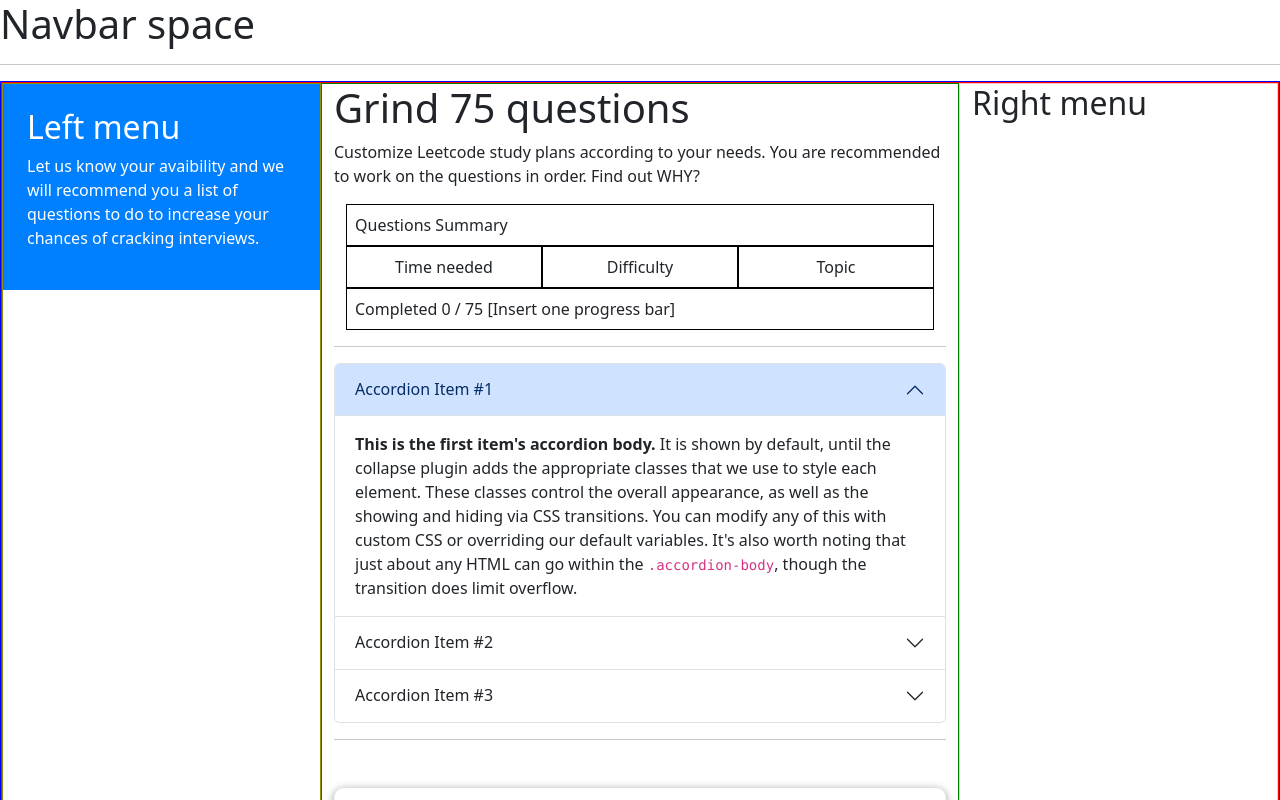
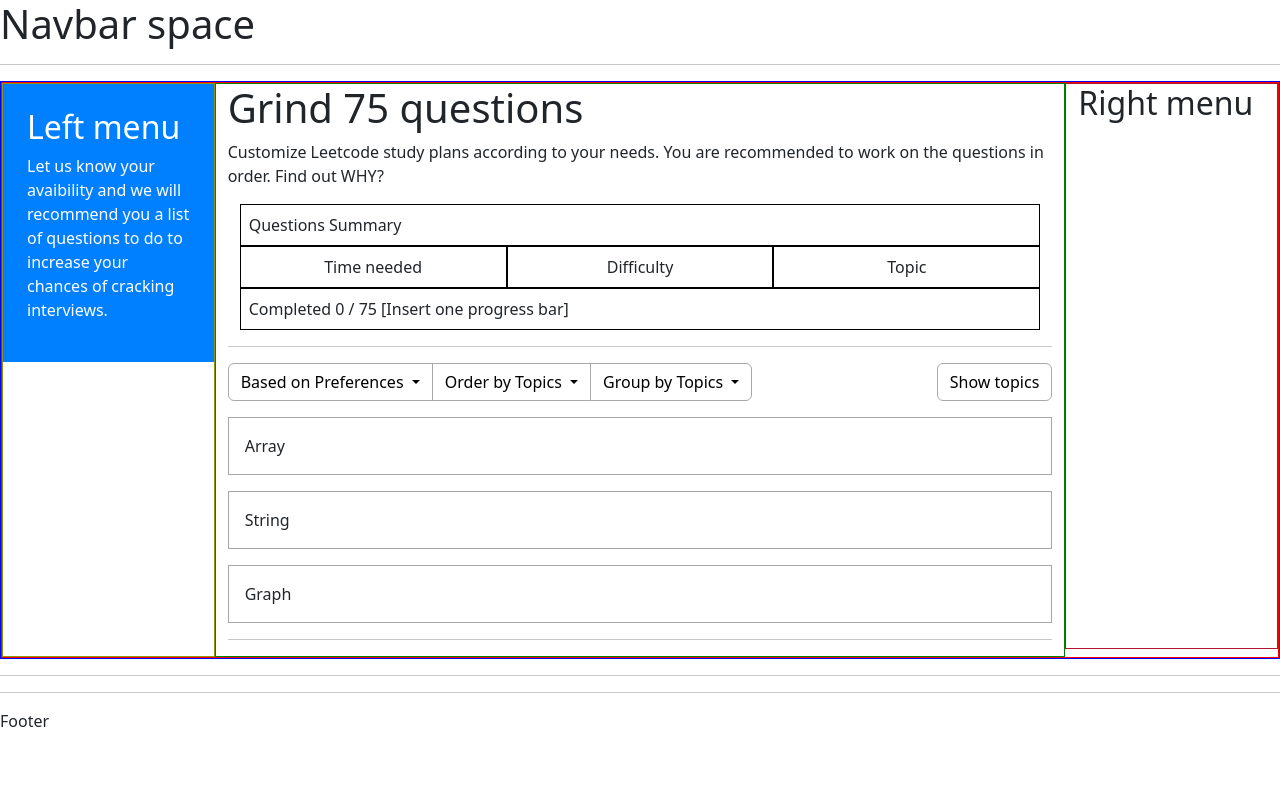
Before and after one commit to chiragsharmagithub/Interview_Prep_DSA, an Angular app: page /dsa in a window 1280 px wide. Shown: the top 800 px of the page. Built offline with nearby package versions, Linux system fonts and the light colour scheme; data requests are answered from the project's data file.

Commit message:
Added filter toolbar

```diff
--- a/angular.json
+++ b/angular.json
@@ -28,7 +28,9 @@
               "./node_modules/bootstrap/dist/css/bootstrap.min.css",
               "src/styles.css"
             ],
-            "scripts": [],
+            "scripts": [
+              "./node_modules/bootstrap/dist/js/bootstrap.bundle.min.js"
+            ],
             "server": "src/main.server.ts",
             "prerender": true,
             "ssr": {
--- a/src/app/questions-list/questions-list.component.css
+++ b/src/app/questions-list/questions-list.component.css
@@ -34,3 +34,18 @@
 .hard-class {
     color: red;
 }
+
+.card-design-1 {
+    border: 1px solid #a7a7a7;
+    cursor: pointer;
+}
+
+.bg-color-white {
+    background-color: white;
+    color: black;
+    border: 1px solid #a8a8a8;
+}
+
+dropdown-item {
+    cursor: pointer;
+}
--- a/src/app/questions-list/questions-list.component.html
+++ b/src/app/questions-list/questions-list.component.html
@@ -1,8 +1,9 @@
 <div class="container-fluid" style="border: 1px solid blue">
   <div class="row" style="border: 1px solid red">
     <div
-			class="col m-0 p-0 .left-menu-design"
-			style="border: 1px solid rgb(148, 148, 0)">
+      class="col-2 m-0 p-0 .left-menu-design"
+      style="border: 1px solid rgb(148, 148, 0)"
+    >
       <div class="p-4 left-menu-top-design">
         <h2>Left menu</h2>
         <p>
@@ -12,7 +13,7 @@
       </div>
     </div>
 
-		<div class="col-sm-6 mx-auto" style="border: 1px solid green">
+    <div class="col-sm-8 mx-auto" style="border: 1px solid green">
       <h1>Grind 75 questions</h1>
       <p>
         Customize Leetcode study plans according to your needs. You are
@@ -35,13 +36,11 @@
         </div>
       </div>
 
-
-
       <!-- Main stuff start -->
 
-		<hr>
+      <!-- <hr> -->
 
-			<div class="accordion" id="accordionPanelsStayOpenExample">
+      <!-- <div class="accordion" id="accordionPanelsStayOpenExample">
 		<div class="accordion-item">
 			<h2 class="accordion-header">
 			<button class="accordion-button" type="button" data-bs-toggle="collapse" data-bs-target="#panelsStayOpen-collapseOne" aria-expanded="true" aria-controls="panelsStayOpen-collapseOne">
@@ -78,14 +77,85 @@
 			</div>
 			</div>
 		</div>
-		</div>
+		</div> -->
 
-		<hr>
+      <hr />
 
       <!-- Testing zone start -->
 
+      <!-- Filters -->
+      <div>
+        <div class="btn-group" role="group" aria-label="Filter Questions">
+          <div class="btn-group" role="group">
+            <button
+              id="btnGroupDropdown1"
+              type="button"
+              class="btn btn-light dropdown-toggle bg-color-white"
+              data-bs-toggle="dropdown"
+              aria-expanded="false"
+            >
+              {{ showQuestionsOnPreference }}
+            </button>
+            <ul class="dropdown-menu" aria-labelledby="btnGroupDropdown1">
+              <li class="dropdown-item">Based on Preferences</li>
+              <li class="dropdown-item">View All Questions</li>
+            </ul>
+          </div>
+
+          <div class="btn-group" role="group">
+            <button
+              id="btnGroupDropdown2"
+              type="button"
+              class="btn btn-light dropdown-toggle bg-color-white"
+              data-bs-toggle="dropdown"
+              aria-expanded="false"
+            >
+              {{ questionsOrderByTopics }}
+            </button>
+            <ul class="dropdown-menu" aria-labelledby="btnGroupDropdown2">
+              <li class="dropdown-item">All Rounded</li>
+              <li class="dropdown-item">Order by Difficulty</li>
+			  <li class="dropdown-item">Order by Topics</li>
+            </ul>
+          </div>
+
+          <div class="btn-group" role="group">
+            <button
+              id="btnGroupDropdown3"
+              type="button"
+              class="btn btn-light dropdown-toggle bg-color-white"
+              data-bs-toggle="dropdown"
+              aria-expanded="false"
+            >
+              {{ questionsGroupByTopics }}
+            </button>
+            <ul class="dropdown-menu" aria-labelledby="btnGroupDropdown3">
+              <li class="dropdown-item">No Grouping</li>
+              <li class="dropdown-item">Group by Week</li>
+			  <li class="dropdown-item">Group by Topics</li>
+			  <li class="dropdown-item">Group by Difficulty</li>
+            </ul>
+          </div>
+        </div>
+        <div
+          class="btn-group float-end"
+          role="group"
+          aria-label="Filter Questions 2"
+        >
+          <button
+            class="btn btn-light bg-color-white"
+            (click)="hideOrShowTopicStatusChange()"
+          >
+            {{ hideOrShowTopicStatus }}
+          </button>
+        </div>
+      </div>
+
       <div *ngFor="let catyQues of category_questions">
-			<div class="card-design mt-5 mb-3 p-3 col-sm-12" (click)="showQuesOfCategory(catyQues.id)">
+        <div
+          class="card-design-1 mt-3 p-3 col-sm-12"
+          (click)="showQuesOfCategory(catyQues.id)"
+        >
           {{ catyQues.category }}
         </div>
         <div
@@ -93,33 +163,40 @@
           *ngFor="let ques of catyQues.ques"
           class="m-0 p-0 card-design-2"
         >
-					<div class="p-0 col-1 text-center text-start"
-						 style="display: inline-block; vertical-align: baseline;">						{{ ques.quesID }}
+          <div
+            class="p-0 col-1 text-center text-start"
+            style="display: inline-block; vertical-align: baseline"
+          >
+            {{ ques.quesID }}
           </div>
-					<div class="col-10 m-0 p-2"
-						 style="display: inline-block;">
-						<div class="fst-normal" style="color: #006ad4" >
+          <div class="col-10 m-0 p-2" style="display: inline-block">
+            <div class="fst-normal" style="color: #006ad4">
               {{ ques.name }}
             </div>
-						<div *ngIf="ques.difficulty == 'Easy'"
+            <div
+              *ngIf="ques.difficulty == 'Easy'"
               class="easy-class"
-							 style="font-size: 15px;">
+              style="font-size: 15px"
+            >
               {{ ques.difficulty }}
             </div>
-						<div *ngIf="ques.difficulty == 'Medium'"
+            <div
+              *ngIf="ques.difficulty == 'Medium'"
               class="medium-class"
-							 style="font-size: 15px;">
+              style="font-size: 15px"
+            >
               {{ ques.difficulty }}
             </div>
-						<div *ngIf="ques.difficulty == 'Hard'"
+            <div
+              *ngIf="ques.difficulty == 'Hard'"
               class="hard-class"
-							 style="font-size: 15px;">
+              style="font-size: 15px"
+            >
               {{ ques.difficulty }}
             </div>
-
           </div>
-					<div class="col-1" style="display: inline-block;">
-						<img src="../../assets/check-circle.svg">
+          <div class="col-1" style="display: inline-block">
+            <img src="../../assets/check-circle.svg" />
           </div>
           <!-- <button class="btn btn-primary m-1 col-7">
 						{{ ques.name }}
@@ -135,12 +212,11 @@
 
       <!-- Testing zone end -->
 
-
-		<hr>
+      <hr />
 
       <!-- Main stuff till here -->
 
-			<div *ngFor="let ques of DSAQuestions" class="card-design p-3 m-4">
+      <!-- <div *ngFor="let ques of DSAQuestions" class="card-design p-3 m-4">
 				<div>
 					Ques ID = {{ ques.id }}
 					<br />
@@ -148,9 +224,11 @@
 					<br />
 					Question Category: {{ ques.category }}
 				</div>
+			</div> -->
+    </div>
+
+    <h2 class="col-sm-2" style="border: 1px solid rgb(179, 19, 45)">Right menu</h2>
   </div>
 </div>
 
-		<h2 class="col-sm-3" style="border: 1px solid pink">Right menu</h2>
-	</div>
-</div>
+<hr />
--- a/src/app/questions-list/questions-list.component.ts
+++ b/src/app/questions-list/questions-list.component.ts
@@ -18,11 +18,30 @@
   category_questions : any;
   showQuestionOfCategory: number = 0;
 
+  // filters
+  // filter 1
+  showQuestionsOnPreference = "Based on Preferences";
+  // filter 2
+  questionsOrderByTopics = "Order by Topics";
+  // filter 3
+  questionsGroupByTopics = "Group by Topics";
+  // filter 4
+  hideOrShowTopicStatus = "Show topics";
+
   current_completed_questions = 0;
   total_user_questions = 75;
 
   constructor(private questionsService: QuestionsService) {
 
+  }
+
+  hideOrShowTopicStatusChange() {
+    if(this.hideOrShowTopicStatus == "Show topics") {
+      this.hideOrShowTopicStatus = "Hide topics";
+    }
+    else {
+      this.hideOrShowTopicStatus = "Show topics";
+    }
   }
 
   showQuesOfCategory(id: number) {
```
Lines whose indentation alone changed are shown as unchanged.
